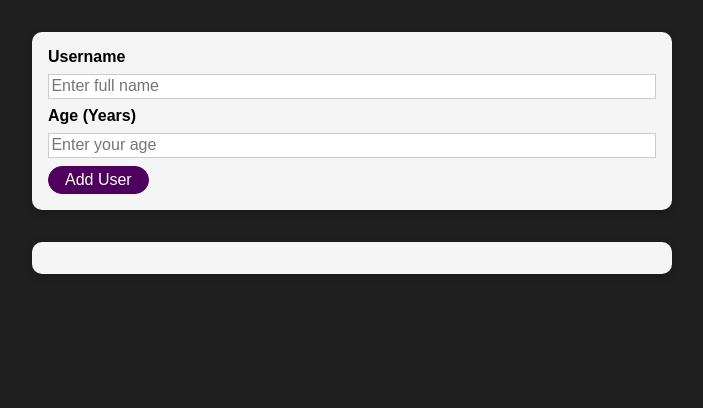
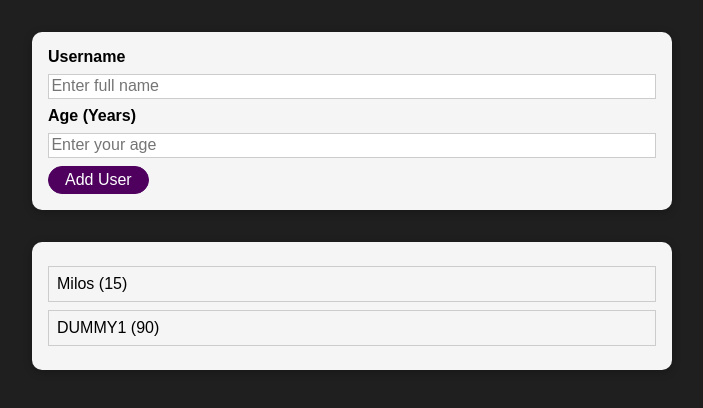
Before and after one commit to milosDamjanovic17/practice-project, a React (Create React App) app: page / in a window 1280 px wide. Shown: the top 408 px of the page, without its empty margins (288-991 px from the left). Built offline with nearby package versions, Linux system fonts and the light colour scheme.

Commit message:
added project notes

```diff
--- a/src/App.js
+++ b/src/App.js
@@ -3,13 +3,32 @@ import AddUser from "./Components/Users/AddUser";
 import UsersList from "./Components/Users/UsersList";
 
 function App() {
-  const [usersList, setUsersList] = useState([]);
 
+  const DUMMY_USERS = [
+
+    {
+      id: 'a1',
+      name: 'Milos',
+      age: 15
+    },
+
+    {
+      id: 'a2',
+      name: 'DUMMY1',
+      age: 90
+    }
+
+  ];
+
+  // store users array and show as a starting state
+  const [usersList, setUsersList] = useState(DUMMY_USERS);
+
+  // function for creating user object and adding to list
   const addUserHandler = (username, userAge) => {
     setUsersList((prevUsersList) => {
       return [
+        { id: Math.random().toString(), name: username, age: userAge },
         ...prevUsersList,
-        { id: Math.random().toString(), name: username, age: userAge },
       ];
     });
   };
--- a/src/Components/Users/AddUser.js
+++ b/src/Components/Users/AddUser.js
@@ -21,6 +21,7 @@ const AddUser = (props) => {
     setEnteredAge(event.target.value);
   };
 
+  // add user function
   const AddUserHandler = (event) => {
     event.preventDefault();
 
@@ -38,7 +39,8 @@ const AddUser = (props) => {
       console.table(
         `Username: ${enteredUsername}, Age: ${enteredAge} added to list!`
       );
-      props.onAddUser(enteredUsername, Math.round(enteredAge)); // stavio Marh round metodu cisto da zaokruzi broj
+      // passing the state to parent onAddUser, where we'll create user obj and store it to users list
+      props.onAddUser(enteredUsername, Math.round(enteredAge)); // stavio Math round metodu cisto da zaokruzi broj
       setEnteredUsername("");
       setEnteredAge("");
     }
@@ -50,6 +52,7 @@ const AddUser = (props) => {
 
   return (
     <div>
+      {/* if error is a truthy value, show error modal*/}
       {error && (
         <ErrorModal
           onConfirm={errorHandler}
```
Also changed, not shown: 1 other file (tests, documents, lock files or other folders).
